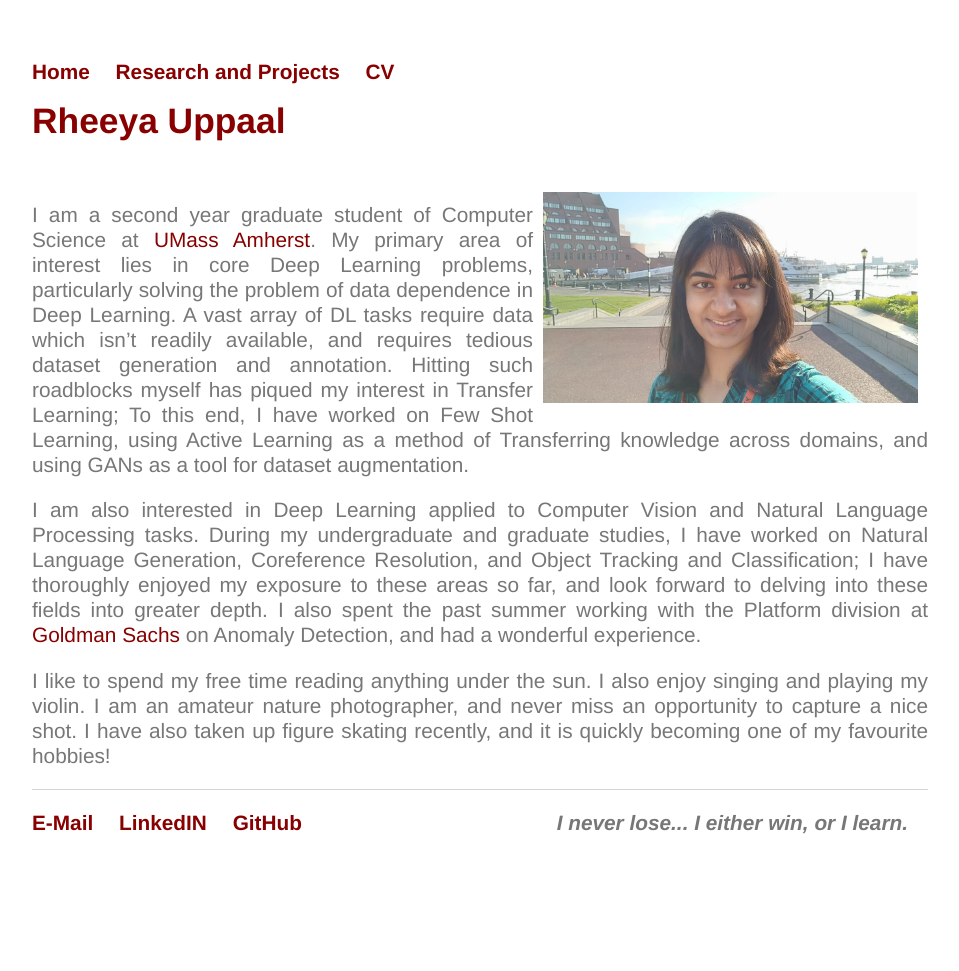
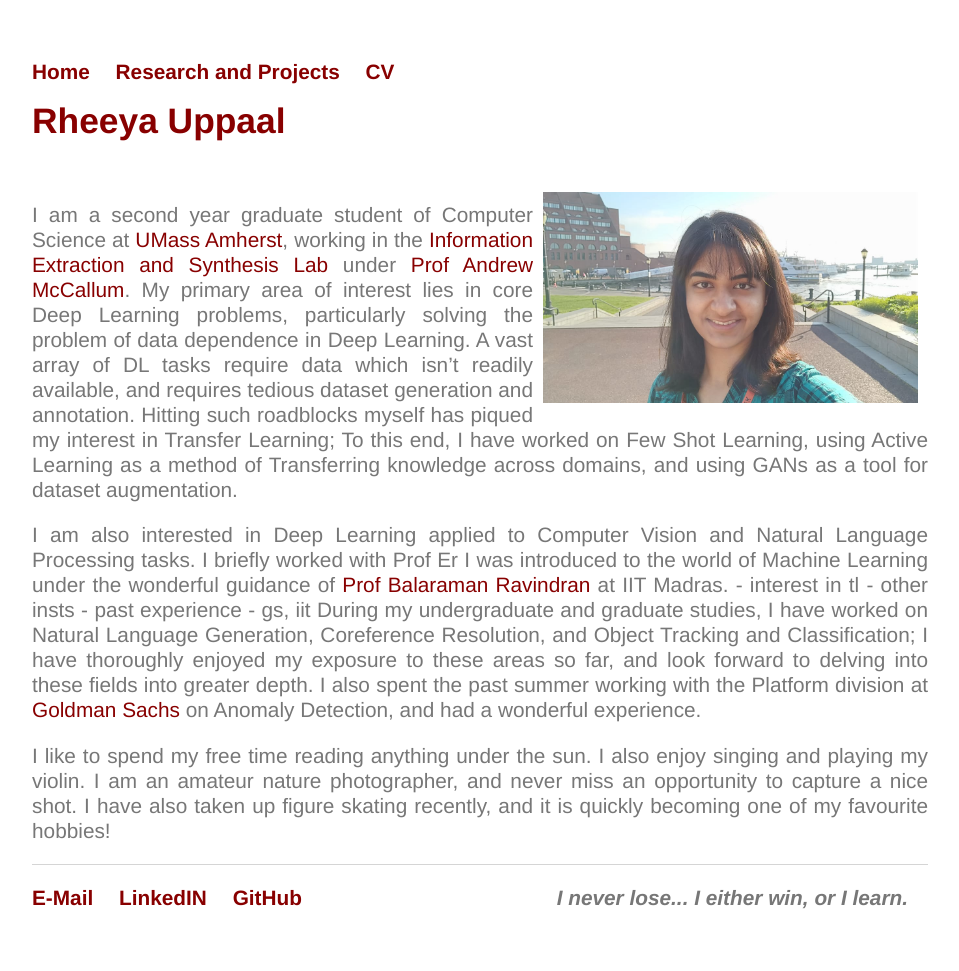
Before and after one commit to Uppaal/Uppaal.github.io, a Jekyll site: the page built from index.html, in a window 1280 px wide. Shown: the whole page, without its empty margins (160-1119 px from the left). Built offline with Jekyll 4.4.1, drawn with Linux system fonts in a browser that asks for light colours; before the commit the page ends 900 px from its top, so only the background shows below that.

Commit message:
Update index.html

```diff
--- a/index.html
+++ b/index.html
@@ -7,9 +7,21 @@ title: Rheeya Uppaal
 	<br>
 	<img src="images/R3.jpeg" style="float:right" src="R2.jpeg" alt="picture" class="inline" width="375"/>
 
-	<p align="justify">I am a second year graduate student of Computer Science at <a href="https://www.cics.umass.edu/">UMass Amherst</a>. My primary area of interest lies in core Deep Learning problems, particularly solving the problem of data dependence in Deep Learning. A vast array of DL tasks require data which isn’t readily available, and requires tedious dataset generation and annotation. Hitting such roadblocks myself has piqued my interest in Transfer Learning; To this end,  I have worked on Few Shot Learning, using Active Learning as a method of Transferring knowledge across domains, and using GANs as a tool for dataset augmentation.</p>
+	<p align="justify">I am a second year graduate student of Computer Science at <a href="https://www.cics.umass.edu/">UMass Amherst</a>, working in the <a href="http://www.iesl.cs.umass.edu/">Information Extraction and Synthesis Lab</a> under <a href="https://people.cs.umass.edu/~mccallum/">Prof Andrew McCallum</a>.
 
-	<p align="justify">I am also interested in Deep Learning applied to Computer Vision and Natural Language Processing tasks. During my undergraduate and graduate studies, I have worked on Natural Language Generation, Coreference Resolution, and Object Tracking and Classification; I have thoroughly enjoyed my exposure to these areas so far, and look forward to delving into these fields into greater depth. I also spent the past summer working with the Platform division at <a href="https://www.goldmansachs.com/index.html">Goldman Sachs</a> on Anomaly Detection, and had a wonderful experience.</p>
+		My primary area of interest lies in core Deep Learning problems, particularly solving the problem of data dependence in Deep Learning. A vast array of DL tasks require data which isn’t readily available, and requires tedious dataset generation and annotation. Hitting such roadblocks myself has piqued my interest in Transfer Learning; To this end,  I have worked on Few Shot Learning, using Active Learning as a method of Transferring knowledge across domains, and using GANs as a tool for dataset augmentation.</p>
+
+	<p align="justify">I am also interested in Deep Learning applied to Computer Vision and Natural Language Processing tasks. I briefly worked with Prof Er
+
+		I was introduced to the world of Machine Learning under the wonderful guidance of <a href="https://www.cse.iitm.ac.in/~ravi/">Prof Balaraman Ravindran</a> at IIT Madras.
+
+
+- interest in tl
+- other insts
+- past experience - gs, iit
+
+
+		During my undergraduate and graduate studies, I have worked on Natural Language Generation, Coreference Resolution, and Object Tracking and Classification; I have thoroughly enjoyed my exposure to these areas so far, and look forward to delving into these fields into greater depth. I also spent the past summer working with the Platform division at <a href="https://www.goldmansachs.com/index.html">Goldman Sachs</a> on Anomaly Detection, and had a wonderful experience.</p>
 
 	<p align="justify">I like to spend my free time reading anything under the sun. I also enjoy singing and playing my violin. I am an amateur nature photographer, and never miss an opportunity to capture a nice shot. I have also taken up figure skating recently, and it is quickly becoming one of my favourite hobbies!</p>
 
```
